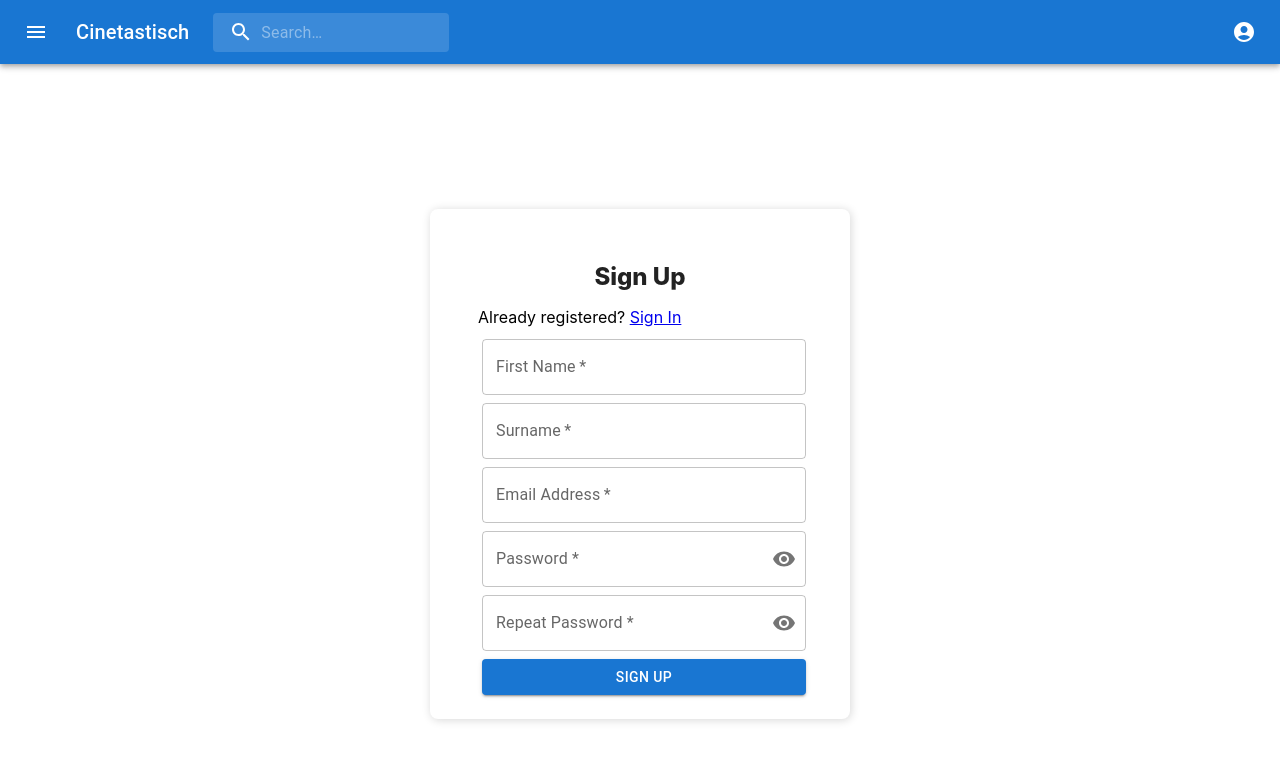
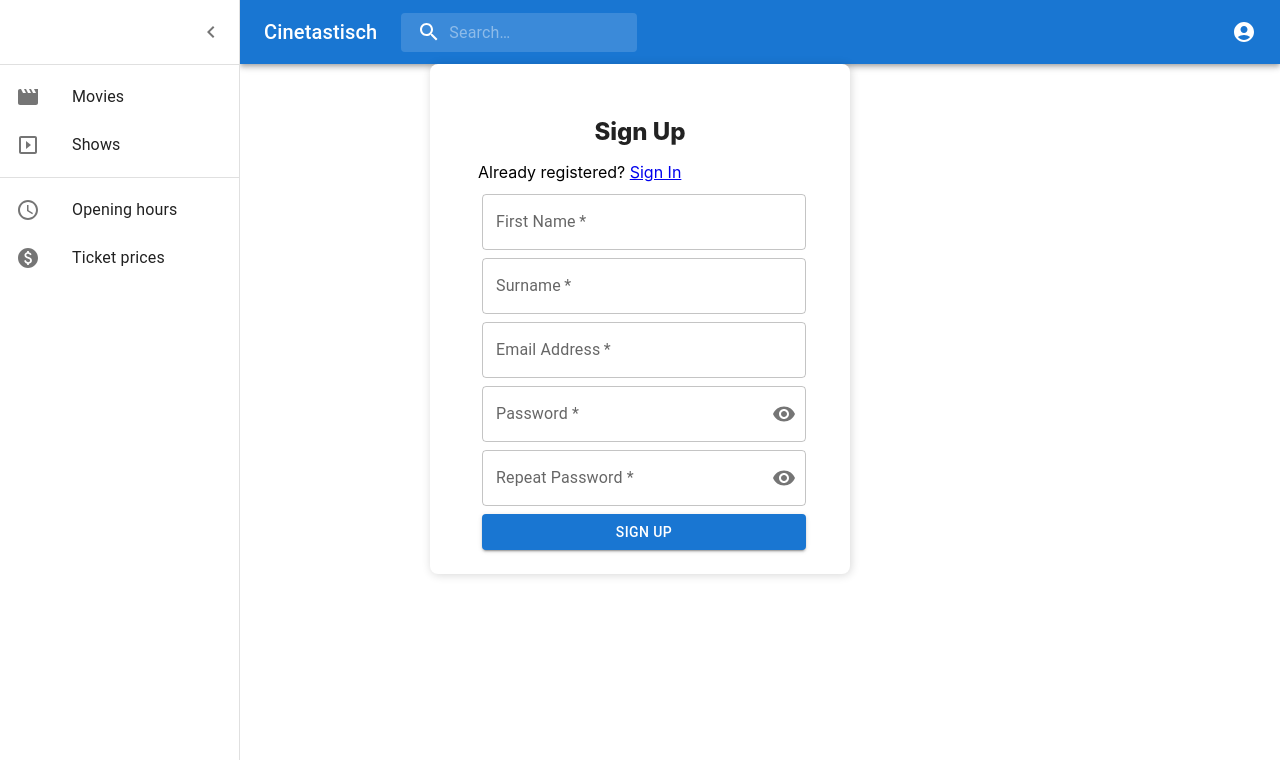
Before and after one commit to KI-Projekt/Kino, a React (Create React App) app: page /signUp in a window 1280 px wide. Both pictures are taken after a click on the button 36 px from the left and 32 px from the top of the page. Shown: the top 760 px of the page. Built offline with nearby package versions, Linux system fonts and the light colour scheme.

Commit message:
feat: Menu PopOut first steps

```diff
--- a/src/App.tsx
+++ b/src/App.tsx
@@ -1,7 +1,6 @@
 import React from 'react';
-import logo from './logo.svg';
 import './App.css';
-import { BrowserRouter, Link, Route, Routes } from 'react-router-dom';
+import { BrowserRouter, Route, Routes } from 'react-router-dom';
 import Login from './components/Login';
 import Header from './components/Header';
 import OverviewView from './views/OverviewView';
--- a/src/components/Header.tsx
+++ b/src/components/Header.tsx
@@ -1,22 +1,27 @@
 import * as React from 'react';
-import { styled, alpha } from '@mui/material/styles';
-import AppBar from '@mui/material/AppBar';
+import { styled, alpha, useTheme } from '@mui/material/styles';
 import Box from '@mui/material/Box';
 import Toolbar from '@mui/material/Toolbar';
 import IconButton from '@mui/material/IconButton';
 import Typography from '@mui/material/Typography';
 import InputBase from '@mui/material/InputBase';
-import Badge from '@mui/material/Badge';
-import MenuItem from '@mui/material/MenuItem';
+import PaidIcon from '@mui/icons-material/Paid';
+import SlideshowIcon from '@mui/icons-material/Slideshow';
+import MovieIcon from '@mui/icons-material/Movie';
+import AccessTimeIcon from '@mui/icons-material/AccessTime';
 import Menu from '@mui/material/Menu';
 import MenuIcon from '@mui/icons-material/Menu';
+import ChevronLeftIcon from '@mui/icons-material/ChevronLeft';
+import ChevronRightIcon from '@mui/icons-material/ChevronRight';
 import SearchIcon from '@mui/icons-material/Search';
 import AccountCircle from '@mui/icons-material/AccountCircle';
-import MailIcon from '@mui/icons-material/Mail';
-import NotificationsIcon from '@mui/icons-material/Notifications';
-import MoreIcon from '@mui/icons-material/MoreVert';
-import { Dialog, DialogActions, DialogContent, DialogContentText, DialogTitle, Modal, Popover, TextField } from '@mui/material';
+import { Divider, Drawer, List, ListItem, ListItemButton, ListItemIcon, ListItemText } from '@mui/material';
 import Login from './Login';
+import MuiAppBar, { AppBarProps as MuiAppBarProps } from '@mui/material/AppBar';
+
+interface AppBarProps extends MuiAppBarProps {
+  open?: boolean;
+}
 
 const Search = styled('div')(({ theme }) => ({
   position: 'relative',
@@ -58,85 +63,155 @@ const StyledInputBase = styled(InputBase)(({ theme }) => ({
   },
 }));
 
+const drawerWidth = 240;
+
+const AppBar = styled(MuiAppBar, {
+  shouldForwardProp: (prop) => prop !== 'open',
+})<AppBarProps>(({ theme, open }) => ({
+  transition: theme.transitions.create(['margin', 'width'], {
+    easing: theme.transitions.easing.sharp,
+    duration: theme.transitions.duration.leavingScreen,
+  }),
+  ...(open && {
+    width: `calc(100% - ${drawerWidth}px)`,
+    marginLeft: `${drawerWidth}px`,
+    transition: theme.transitions.create(['margin', 'width'], {
+      easing: theme.transitions.easing.easeOut,
+      duration: theme.transitions.duration.enteringScreen,
+    }),
+  }),
+}));
+
+const DrawerHeader = styled('div')(({ theme }) => ({
+  display: 'flex',
+  alignItems: 'center',
+  padding: theme.spacing(0, 1),
+  // necessary for content to be below app bar
+  ...theme.mixins.toolbar,
+  justifyContent: 'flex-end',
+}));
+
 function Header() {
-  const [anchorEl, setAnchorEl] = React.useState<null | HTMLElement>(null);
+ // const [anchorEl, setAnchorEl] = React.useState<null | HTMLElement>(null);
+  const [anchorElProfile, setAnchorElProfile] = React.useState<null | HTMLElement>(null);
+  const theme = useTheme();
+  const [open, setOpen] = React.useState(false);
 
-  const isMenuOpen = Boolean(anchorEl);
+
+  const isProfileMenuOpen = Boolean(anchorElProfile);
+  //const isMenuOpen = Boolean(anchorEl);
 
   const handleProfileMenuOpen = (event: React.MouseEvent<HTMLElement>) => {
-    setAnchorEl(event.currentTarget);
+    setAnchorElProfile(event.currentTarget);
+  };
+
+  const handleMenuOpen =() => {
+    setOpen(true);
   };
 
   const handleMenuClose = () => {
-    setAnchorEl(null);
+    setOpen(false);
   };
 
+  const handleProfileMenuClose = () => {
+    setAnchorElProfile(null);
+  };
+
+
   const menuId = 'primary-search-account-menu';
-  const renderMenu = (
+  const profileMenuId = 'primary-search-account-profile-menu';
+  const renderProfile = (
     <Menu
-      anchorEl={anchorEl}
+      anchorEl={anchorElProfile}
       anchorOrigin={{
         vertical: 'top',
         horizontal: 'right',
       }}
-      id={menuId}
+      id={profileMenuId}
       keepMounted
       transformOrigin={{
         vertical: 'top',
         horizontal: 'right',
       }}
-      open={isMenuOpen}
-      onClose={handleMenuClose}
+      open={isProfileMenuOpen}
+      onClose={handleProfileMenuClose}
     >
-      <MenuItem onClick={handleMenuClose}>LogIn</MenuItem>
-
+      <Box
+        sx={{
+          width: '20rem',
+          height: '20rem',
+        }}>
+        <Login></Login>
+      </Box>
     </Menu>
   );
 
-
-  // if logged in
-  /* (
-    <Menu
-      anchorEl={anchorEl}
-      anchorOrigin={{
-        vertical: 'top',
-        horizontal: 'right',
-      }}
-      id={menuId}
-      keepMounted
-      transformOrigin={{
-        vertical: 'top',
-        horizontal: 'right',
-      }}
-      open={isMenuOpen}
-      onClose={handleMenuClose}
-    >
-      <MenuItem onClick={handleMenuClose}>Profile</MenuItem>
-      <MenuItem onClick={handleMenuClose}>My account</MenuItem>
-    </Menu>
-  ); */
-
-  const open = Boolean(anchorEl);
-  const id = open ? 'simple-popover' : undefined;
+ const renderMenu = (
+  <Drawer
+        sx={{
+          width: drawerWidth,
+          flexShrink: 0,
+          '& .MuiDrawer-paper': {
+            width: drawerWidth,
+            boxSizing: 'border-box',
+          },
+        }}
+        variant="persistent"
+        anchor="left"
+        open={open}
+      >
+        <DrawerHeader>
+          <IconButton onClick={handleMenuClose}>
+            {theme.direction === 'ltr' ? <ChevronLeftIcon /> : <ChevronRightIcon />}
+          </IconButton>
+        </DrawerHeader>
+        <Divider />
+        <List>
+          {['Movies', 'Shows'].map((text, index) => (
+            <ListItem key={text} disablePadding>
+              <ListItemButton>
+                <ListItemIcon>
+                  {index % 2 === 0 ? <MovieIcon /> : <SlideshowIcon />}
+                </ListItemIcon>
+                <ListItemText primary={text} />
+              </ListItemButton>
+            </ListItem>
+          ))}
+        </List>
+        <Divider />
+        <List>
+          {['Opening hours', 'Ticket prices'].map((text, index) => (
+            <ListItem key={text} disablePadding>
+              <ListItemButton>
+                <ListItemIcon>
+                  {index % 2 === 0 ? <AccessTimeIcon /> : <PaidIcon />}
+                </ListItemIcon>
+                <ListItemText primary={text} />
+              </ListItemButton>
+            </ListItem>
+          ))}
+        </List>
+      </Drawer>
+ );
 
   return (
     <Box sx={{ flexGrow: 1 }}>
-      <AppBar position="static">
+      <AppBar position="static" open={open}>
         <Toolbar>
           <IconButton
             size="large"
             edge="start"
             color="inherit"
-            aria-label="open drawer"
-            sx={{ mr: 2 }}
+            aria-label="open menu"
+            aria-controls={menuId}
+            aria-haspopup="true"
+            onClick={handleMenuOpen}
+            sx={{ mr: 2, ...(open && { display: 'none' }) }}
           >
             <MenuIcon />
           </IconButton>
           <Typography
-            variant="h6"
-            noWrap
-            component="div"
-            sx={{ display: { xs: 'none', sm: 'block' } }}
+             variant="h6" noWrap component="div"
           >
             Cinetastisch
           </Typography>
@@ -155,7 +230,7 @@ function Header() {
               size="large"
               edge="end"
               aria-label="account of current user"
-              aria-controls={menuId}
+              aria-controls={profileMenuId}
               aria-haspopup="true"
               onClick={handleProfileMenuOpen}
               color="inherit"
@@ -165,6 +240,7 @@ function Header() {
           </Box>
         </Toolbar>
       </AppBar>
+      {renderProfile}
       {renderMenu}
     </Box>
   );
--- a/src/styles/Login.css
+++ b/src/styles/Login.css
@@ -7,8 +7,8 @@
     display: flex;
     justify-content: center;
     align-items: center;
-    width: 100vw;
-    height: 100vh;
+    /* width: 100vw;
+    height: 100vh; */
   }
 
   .Login-form {
```
